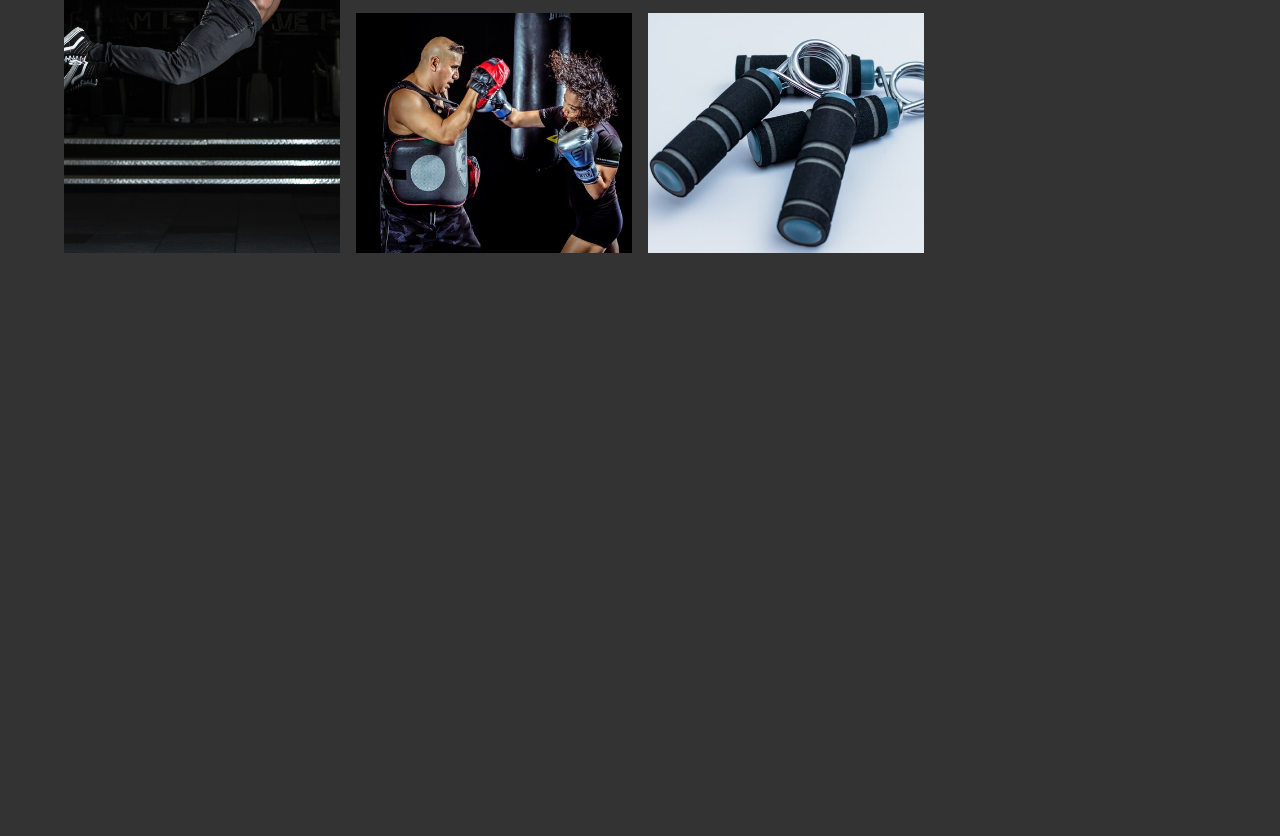
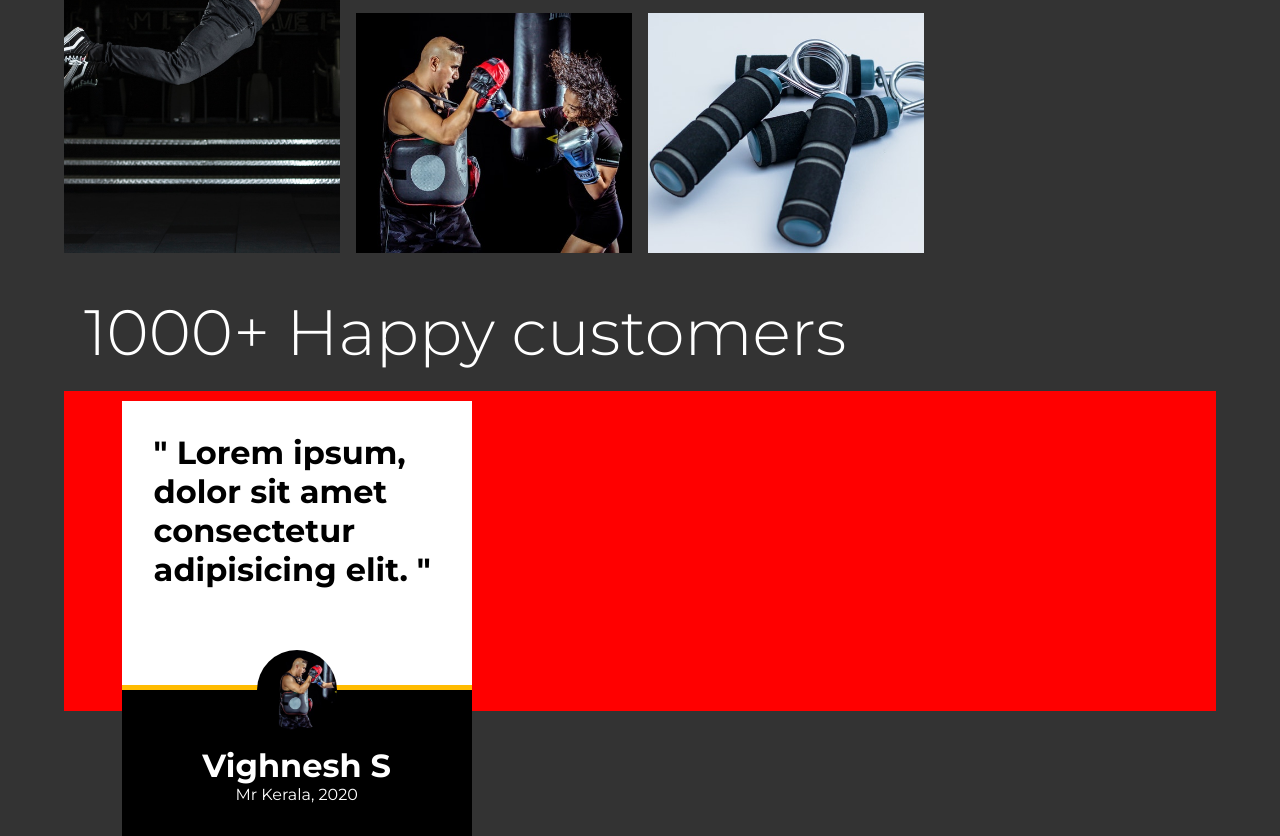
Before and after one commit to aka8921/GymLandingPage, a plain HTML site: page index.html in a window 1280 px wide. Shown: the part 1683-2519 px from the top of the page. Before the commit the page ends 1946 px from the top, so only its background shows below. Drawn offline with Linux system fonts and the light colour scheme.

Commit message:
testimonial card complete

```diff
--- a/index.html
+++ b/index.html
@@ -83,5 +83,40 @@
 
             </div>
         </div>
+    </div>
+    <div class="container">
+
+
+        <div class="spaced">
+            <span class="heading-2 light ">1000+ Happy customers</span>
+        </div>
+
+
+        <div class="container red testimonialContainer">
+
+
+            <div class="testimonial">
+
+                <div class="textMain heading-3">
+                    " Lorem ipsum, dolor sit amet consectetur adipisicing elit. "
+                </div>
+
+                <div class="profile">
+                    <div class="img" style="background-image: url('./assets/5.jpg');">
+                        <!-- PROFILE_IMAGE -->
+                    </div>
+
+                    <div class="name heading-3">
+                        Vighnesh S
+                    </div>
+
+                    <div class="subtitle">
+                        Mr Kerala, 2020
+                    </div>
+
+                </div>
+            </div>
+        </div>
+    </div>
 </body>
 </html>
--- a/main.css
+++ b/main.css
@@ -149,6 +149,43 @@ body{
     background-position: center;
 }
 
+.testimonialContainer{
+    height: auto;
+ }
+
+ .testimonial{
+     width: 350px;
+     height: 300px;
+     background-color: #fff;
+ }
+
+ .textMain{
+     padding: 1em;
+     color: black;
+     margin-bottom: 2em;
+
+ }
+
+ .profile{
+     background-color: black;
+     display: flex;
+     flex-direction: column;
+     justify-content: center;
+     align-items: center;
+     padding: 2em;
+     border-top: 5px solid rgb(255, 187, 0);
+ }
+
+ .img{
+     width: 5em;
+     height: 5em;
+     background-size: cover;
+     border-radius: 5em;
+     margin-bottom: 1em;
+     margin-top: -4.5em;
+ }
+
+
 
 @media(min-width:600px){
     .pricing{
```
